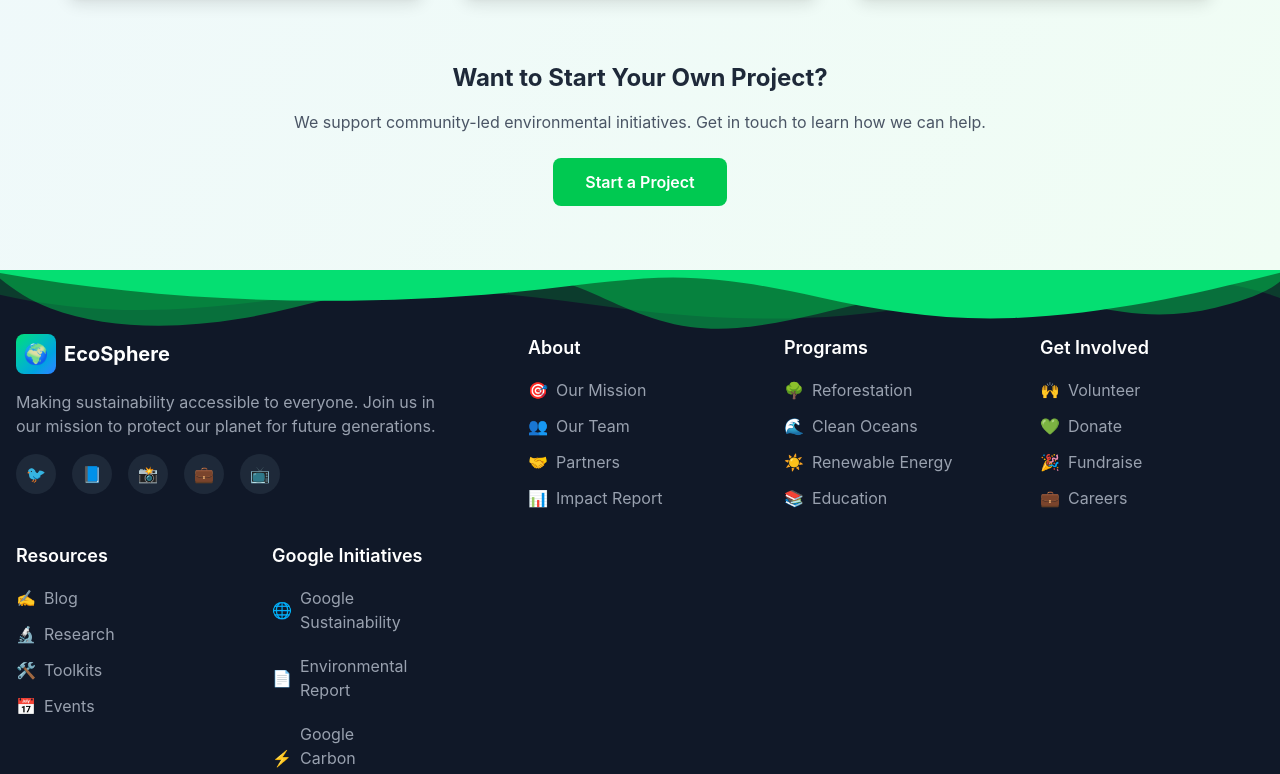
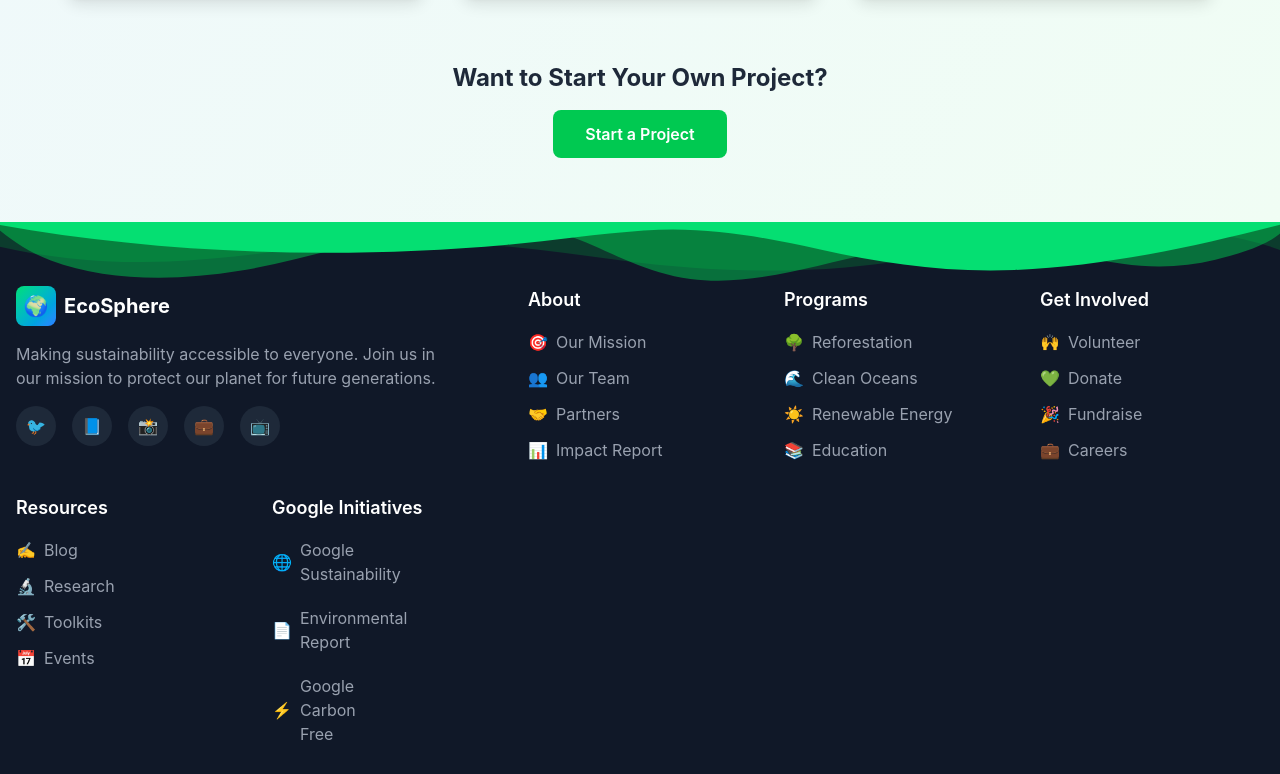
Before and after one commit to rajshekharbind/save-environment, a React (Vite) app: page /projects in a window 1280 px wide. Shown: the part 1706-2480 px from the top of the page. Built offline with nearby package versions, Linux system fonts and the light colour scheme.

Commit message:
just update in home file

```diff
--- a/src/pages/Projects.jsx
+++ b/src/pages/Projects.jsx
@@ -238,9 +238,9 @@
           <h2 className="text-2xl font-bold text-gray-800 dark:text-white mb-4">
             Want to Start Your Own Project?
           </h2>
-          <p className="text-gray-600 dark:text-gray-300 mb-6">
+          {/* <p className="text-gray-600 dark:text-gray-300 mb-6">
             We support community-led environmental initiatives. Get in touch to learn how we can help.
-          </p>
+          </p> */}
           <motion.button
             className="px-8 py-3 bg-green-500 text-white rounded-lg font-semibold hover:bg-green-600 transition-colors"
             whileHover={{ scale: 1.05 }}
```
